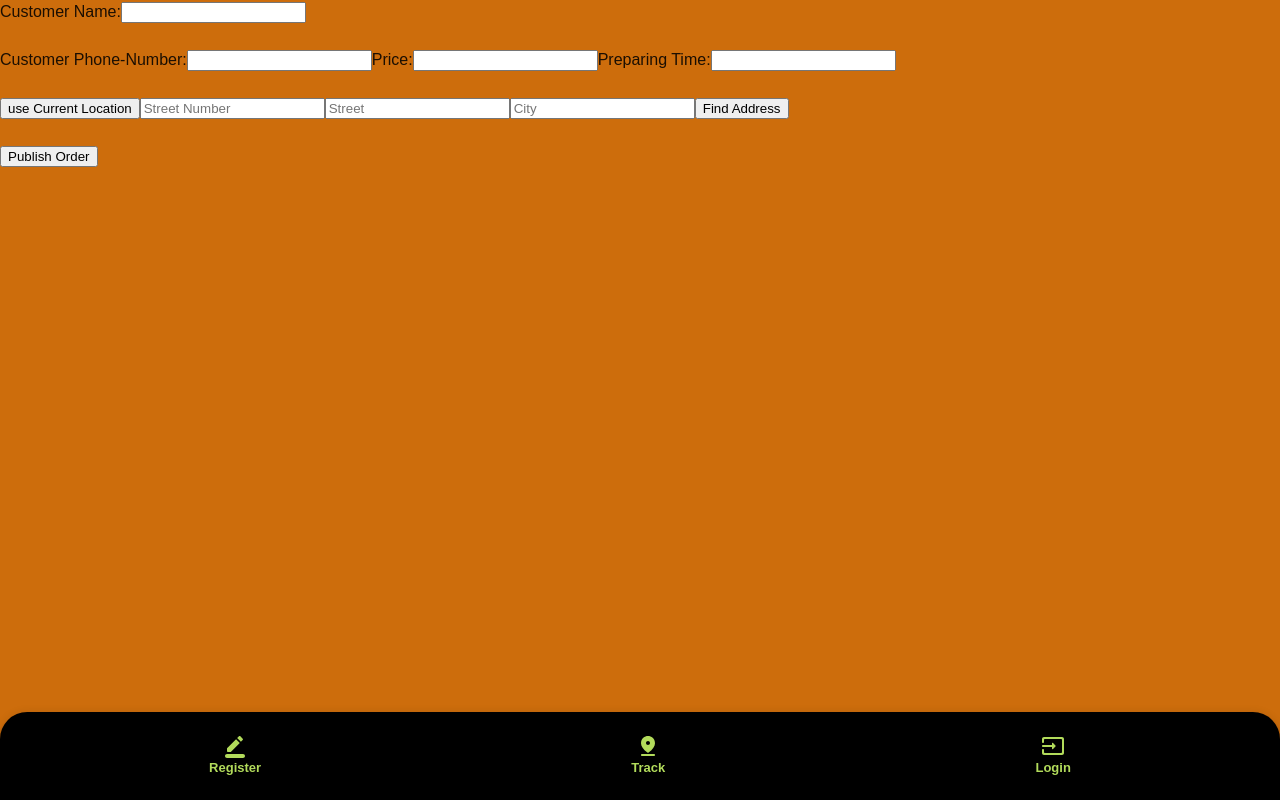
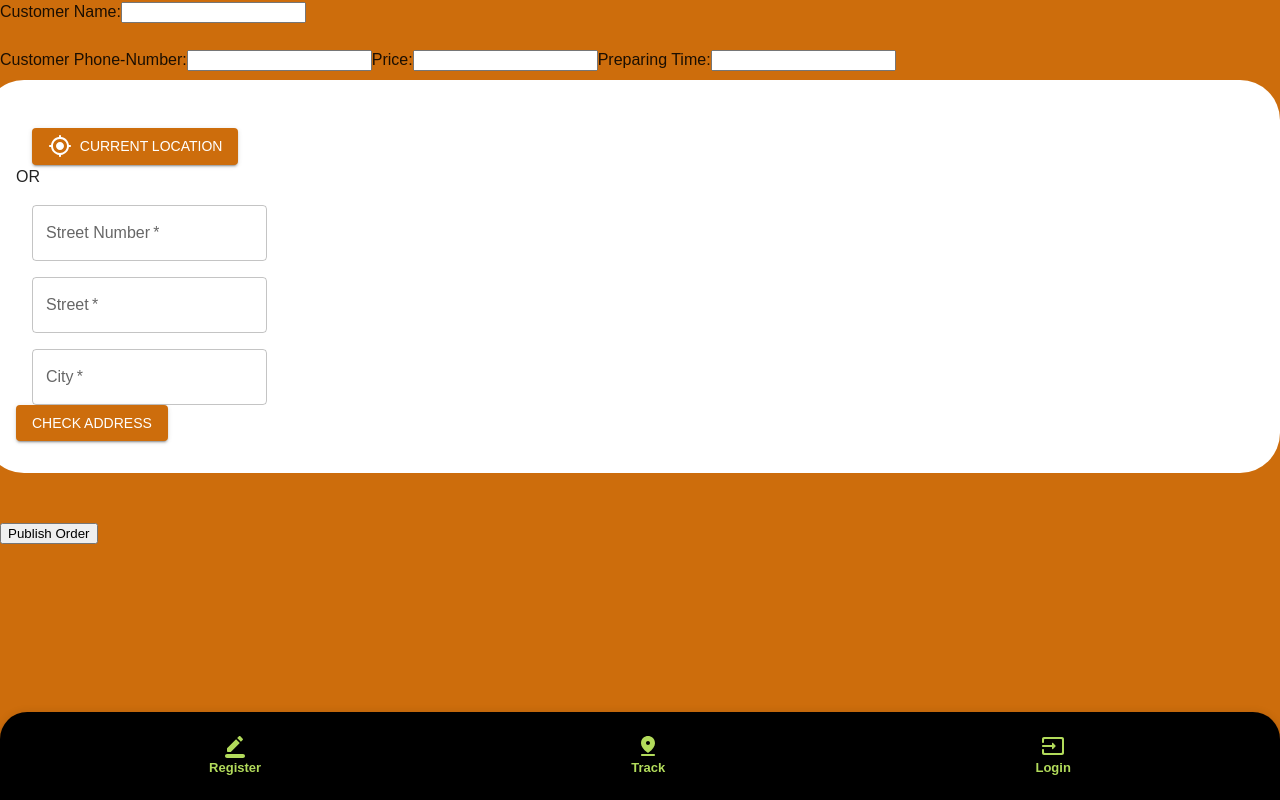
Before and after one commit to T1To48/pechoo-final-project-frontend, a React (Vite) app: page /new-order in a window 1280 px wide. Built offline with nearby package versions, Linux system fonts and the light colour scheme; no server answers.

Commit message:
refactoring and styling

```diff
--- a/src/components/AddressForm.jsx
+++ b/src/components/AddressForm.jsx
@@ -1,4 +1,5 @@
 import React, { useState, useEffect } from "react";
+import MyLocationRoundedIcon from '@mui/icons-material/MyLocationRounded';
 import { useDispatch, useSelector } from "react-redux";
 import {
   fetchCurrentLocation,
@@ -6,6 +7,7 @@ import {
   getAddressByString,
   resetBing,
 } from "../features/BingMapsApi/bingSlice.jsx";
+import { IconButton, Typography,Grid,TextField, Button,Box } from "@mui/material";
 
 const AddressForm = () => {
   const [fullAddress, setFullAddress] = useState({
@@ -33,10 +35,11 @@ const AddressForm = () => {
     dispatch(getAddressByCoords(currentLocation));
 
   };
-  const findAddress = async (e) => {
-    // if (e.target.value === "") {
-    //   return;
-    // }
+  const checkAddress = async (e) => {
+    e.preventDefault();
+    if (e.target.value === "") {
+      return;
+    }
     if (city) {
       dispatch(getAddressByString(fullAddress));
     }
@@ -65,7 +68,7 @@ const AddressForm = () => {
   }, []);
 
   const changeAddress = (e) => {
-    e.preventDefault();
+
 
     dispatch(resetBing());
     dispatch(fetchCurrentLocation());
@@ -83,24 +86,45 @@ const AddressForm = () => {
   }
   return (
    <>
-      <button onClick={getCurrentAddress}>use Current Location</button>
-      <input
-        type="text"
+   <Box variant="div" component="form" onSubmit={checkAddress} >
+             <Grid container spacing={2} sx={{
+            // mt: 0,
+            // display: "flex",
+            // flexDirection: "column",
+            // alignItems: "center",
+            bgcolor: "white",
+            p: "2rem",
+            borderRadius: "40px",
+          }}>
+              <Grid item xs={12}  >
+                <Button variant="contained" onClick={getCurrentAddress} > <MyLocationRoundedIcon/> &nbsp; Current Location </Button>
+
+              </Grid>
+              OR
+              <Grid item xs={12}>
+                <TextField
+                  label="Street Number"
         name="streetNumber"
         value={streetNumber}
         placeholder="Street Number"
         onChange={handleChange}
         required
                 />
-      <input
+              </Grid>
+              <Grid item xs={12}>
+                <TextField
                 type="text"
                 name="street"
                 value={street}
                 placeholder="Street"
                 onChange={handleChange}
                 required
+                  label="Street"
                 />
-      <input
+              </Grid>
+              <Grid item xs={12}>
+                <TextField
+                  label="City"
                   type="text"
         name="city"
         value={city}
@@ -108,8 +132,17 @@ const AddressForm = () => {
         onChange={handleChange}
         required
                 />
-      <button onClick={findAddress}>Find Address</button>
+              </Grid>
+<Button variant="contained" type="submit">Check Address</Button >
+              </Grid>
+
+
+
+
+   </Box>
+
       </>
+
   );
 };
 
--- a/src/components/Common/SimpleDialog.jsx
+++ b/src/components/Common/SimpleDialog.jsx
@@ -1,4 +1,6 @@
 import * as React from "react";
+import { useSelector } from "react-redux";
+
 import Button from "@mui/material/Button";
 import Dialog from "@mui/material/Dialog";
 import DialogActions from "@mui/material/DialogActions";
@@ -6,6 +8,7 @@ import DialogContent from "@mui/material/DialogContent";
 import DialogContentText from "@mui/material/DialogContentText";
 import DialogTitle from "@mui/material/DialogTitle";
 import Slide from "@mui/material/Slide";
+import { Typography } from "@mui/material";
 
 const Transition = React.forwardRef(function Transition(props, ref) {
   return <Slide direction="up" ref={ref} {...props} />;
@@ -18,6 +21,8 @@ export default function SimpleDialog({
   dialogText,
   confirmFunction,
 }) {
+
+  const {addressName}=useSelector(state=>state.bing)
   return (
     <div>
       <Dialog
@@ -26,24 +31,26 @@ export default function SimpleDialog({
         keepMounted
         onClose={closeDialog}
         aria-describedby="alert-dialog-slide-description"
+
       >
         <DialogTitle>{`${dialogTitle}`}</DialogTitle>
         <DialogContent>
-          <DialogContentText id="alert-dialog-slide-description">
+          <Typography variant="div" id="alert-dialog-slide-description">
             {dialogText}
-          </DialogContentText>
+          </Typography>
           {/*  */}
         </DialogContent>
         <DialogActions>
           <Button onClick={closeDialog}>Cancel</Button>
-          <Button
+          {addressName&&<Button
             onClick={() => {
               confirmFunction();
-              closeDialog();
+
+              // closeDialog();
             }}
           >
             Confirm
-          </Button>
+          </Button>}
         </DialogActions>
       </Dialog>
     </div>
--- a/src/pages/RegisterMUI.jsx
+++ b/src/pages/RegisterMUI.jsx
@@ -2,6 +2,7 @@ import React, { useState, useEffect } from "react";
 import { useNavigate } from "react-router-dom";
 import { useSelector, useDispatch } from "react-redux";
 
+import { resetBing } from "../features/BingMapsApi/bingSlice.jsx";
 import { register, reset } from "../features/users/userSlice.jsx";
 import AddressForm from "../components/AddressForm.jsx";
 
@@ -40,10 +41,13 @@ export default function Register() {
   const dispatch = useDispatch();
 
   const { addressName, addressCoords } = useSelector((state) => state.bing);
+
+
   useEffect(() => {
     setRegisterDetails({
       ...registerDetails,
       coords: addressCoords,
+      address:addressName,
     });
   }, [addressName, addressCoords]);
 
@@ -75,11 +79,14 @@ export default function Register() {
   }, [loggedUser, isError, isSuccess, message]);
 
   const handleChange = (e) => {
+if (e.target.value === "Restaurant") {setIsDialogOpen(true);}
     setRegisterDetails({
       ...registerDetails,
       [e.target.name]: e.target.value,
     });
+
   };
+
   useEffect(() => console.log(registerDetails), [registerDetails]);
 
   const handleSubmit = async (e) => {
@@ -93,13 +100,14 @@ export default function Register() {
 
 
   useEffect(() => {
-    if (userType === "Restaurant") {
-      setIsDialogOpen(true);
-    }
+    // if (userType === "Restaurant") {
+    //   setIsDialogOpen(true);
+    // }
     if (userType === "Driver") {
       setRegisterDetails({
         ...registerDetails,
         address: "",
+        coords:"",
       });
     }
   }, [userType]);
@@ -112,10 +120,15 @@ export default function Register() {
     <>
       <SimpleDialog
         isDialogOpen={isDialogOpen}
-        closeDialog={() => setIsDialogOpen(false)}
+        closeDialog={() =>{ setIsDialogOpen(false); setRegisterDetails({
+          ...registerDetails,
+          userType:"",
+          address: "",
+        coords:"",
+        });dispatch(resetBing())} }
         dialogTitle="Restaurant Address"
         dialogText={<AddressForm />}
-        confirmFunction={() => console.log("confirmfunction")}
+        confirmFunction={() => {console.log("confirmfunction"); setIsDialogOpen(false)}}
       />
       <Container
         component="main"
@@ -192,12 +205,13 @@ export default function Register() {
                     name={targetName}
                     value={userType}
                     label="I am"
+
                     onChange={handleChange}
                     required
                   >
                     {typeOfUser.map((user) => {
                       return (
-                        <MenuItem key={user} value={user}>
+                        <MenuItem  key={user} value={user}>
                           {user}
                         </MenuItem>
                       );
```
Lines whose indentation alone changed are shown as unchanged.
